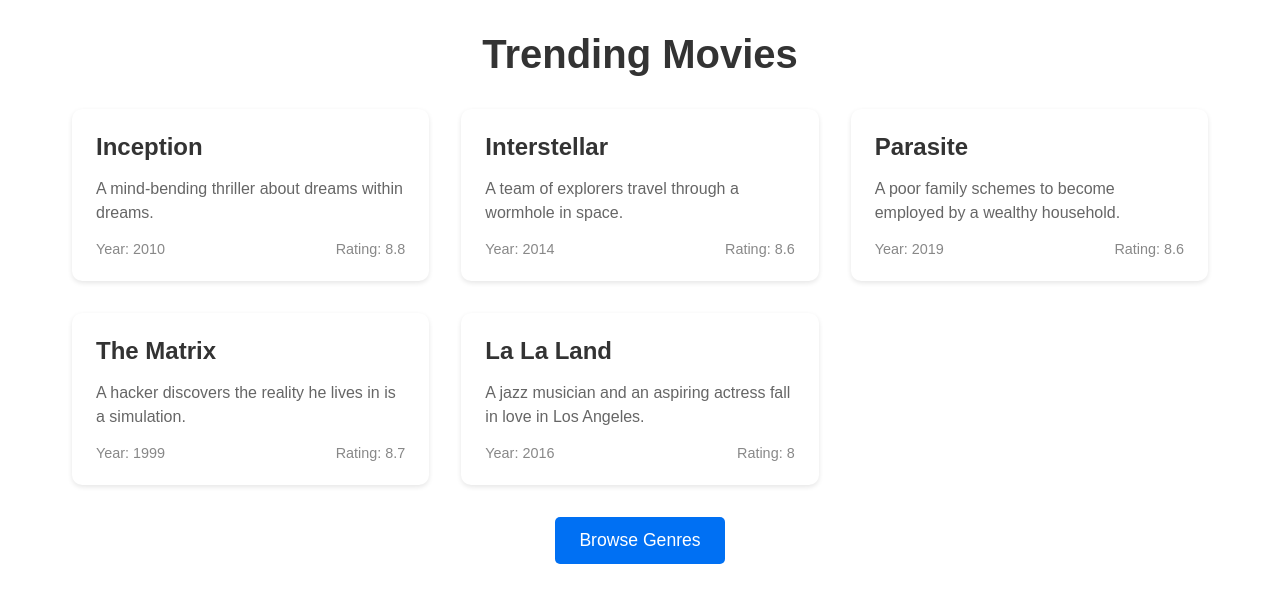
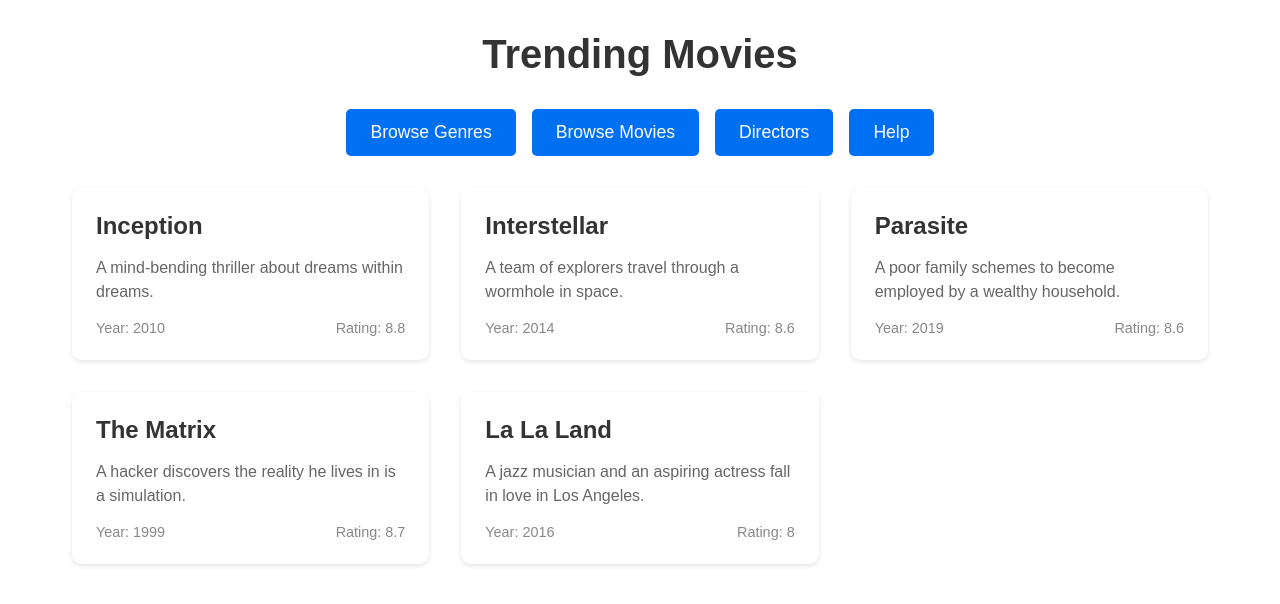
Before and after one commit to muhammadqasim21/moviehouse, a Next.js app: page / in a window 1280 px wide. Shown: the top 604 px of the page. Built offline with nearby package versions, Linux system fonts and the light colour scheme.

Commit message:
made final changes

```diff
--- a/pages/index.js
+++ b/pages/index.js
@@ -10,16 +10,43 @@ export default function Home({ movies }) {
   const handleBrowseGenres = () => {
     router.push('/genres');
   };
-
+  const handleBrowseMovies=()=>{
+    router.push('/movies')
+  }
+  const handleBrowseDirectors=()=>{
+    router.push('/directors')
+  }
+  const handlehelp=()=>{
+    router.push('/help')
+  }
   return (
     <div className={styles.container}>
       <h1 className={styles.title}>Trending Movies</h1>
 
+      {/* Move Buttons to Top */}
+      <div className={styles.buttonContainer}>
+        <button className={styles.genreButton} onClick={handleBrowseGenres}>
+          Browse Genres
+        </button>
 
-        <div className={styles.movieGrid}>
-          {movies.map(movie => (
-            <Link href={`/movies/${movie.id}`}>
-            <div key={movie.id} className={styles.movieCard}>
+        <button className={styles.genreButton} onClick={handleBrowseMovies}>
+          Browse Movies
+        </button>
+
+        <button className={styles.genreButton} onClick={handleBrowseDirectors}>
+          Directors
+        </button>
+
+        <button className={styles.genreButton} onClick={handlehelp}>
+          Help
+        </button>
+      </div>
+
+      {/* Movie Grid */}
+      <div className={styles.movieGrid}>
+        {movies.map((movie) => (
+          <Link href={`/movies/${movie.id}`} key={movie.id}>
+            <div className={styles.movieCard}>
               <h2>{movie.title}</h2>
               <p className={styles.description}>{movie.description}</p>
               <div className={styles.movieInfo}>
@@ -27,21 +54,12 @@ export default function Home({ movies }) {
                 <span>Rating: {movie.rating}</span>
               </div>
             </div>
-            </Link>
-          ))}
-        </div>
-
-
-      <div className={styles.buttonContainer}>
-        <button
-          className={styles.genreButton}
-          onClick={handleBrowseGenres}
-        >
-          Browse Genres
-        </button>
+          </Link>
+        ))}
       </div>
     </div>
   );
+
 }
 
 export async function getStaticProps() {
--- a/styles/Home.module.css
+++ b/styles/Home.module.css
@@ -70,6 +70,8 @@
   display: flex;
   justify-content: center;
   margin-top: 2rem;
+  gap: 1rem; /* ⬅️ this automatically adds spacing between flex items */
+  flex-wrap: wrap;
 }
 
 @media (max-width: 768px) {
```
Also changed, not shown: pages/404/index.js (+9 -1 lines), pages/help/index.js (+25 -8 lines).
